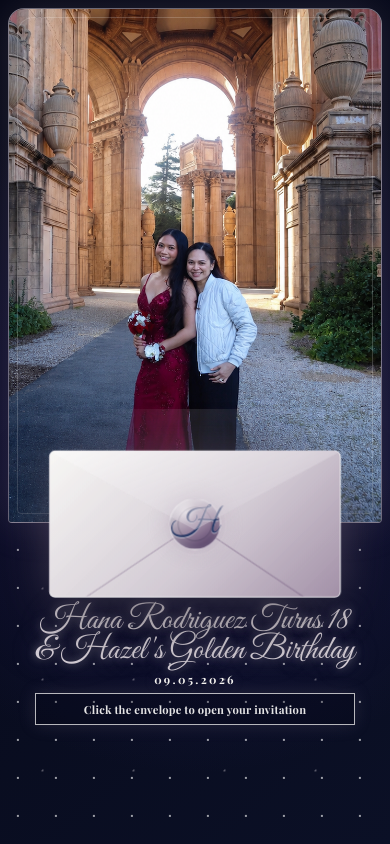
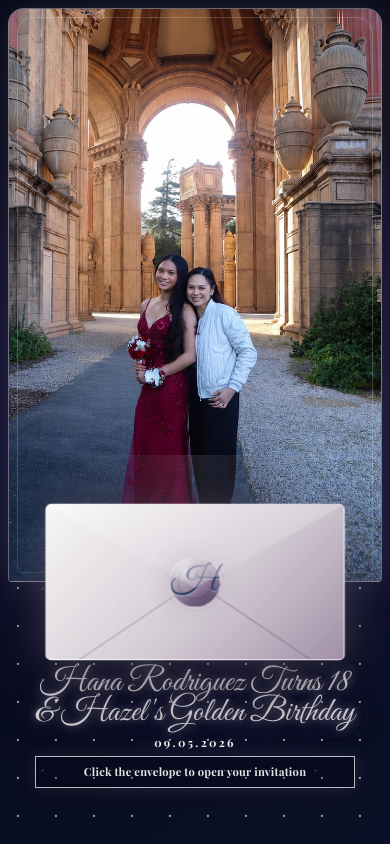
Before and after one commit to jrodriguez0423/hana-s-debut, a Next.js app: page / in a window 390 px wide. Shown: the top 844 px of the page. Built offline with nearby package versions, Linux system fonts and the light colour scheme.

Commit message:
Improve iPhone opening screen spacing

```diff
--- a/app/globals.css
+++ b/app/globals.css
@@ -1806,17 +1806,17 @@ textarea {
   }
 
   .portal-stage {
-    padding-bottom: 78px;
+    padding-bottom: 82px;
   }
 
   .portal-photo-placeholder {
-    height: 61svh;
-    min-height: 470px;
+    height: 68svh;
+    min-height: 560px;
   }
 
   .envelope {
-    width: min(78vw, 320px);
-    height: 154px;
+    width: min(80vw, 330px);
+    height: 164px;
   }
 
   .envelope-seal {
@@ -1826,7 +1826,7 @@ textarea {
   }
 
   .portal-event-copy p {
-    margin-top: 0.3rem;
+    margin-top: 0.28rem;
     font-size: clamp(1.72rem, 9.4vw, 2.08rem);
     line-height: 0.9;
   }
```
